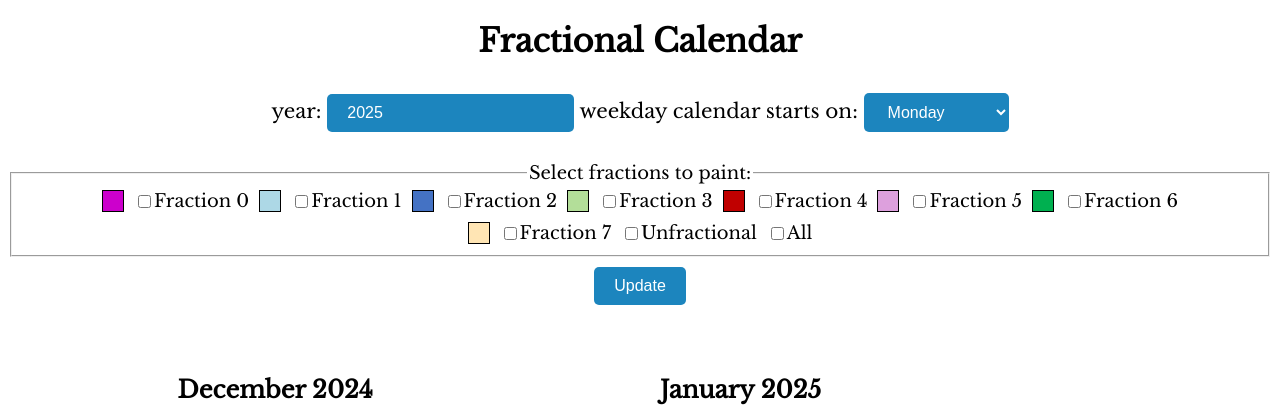
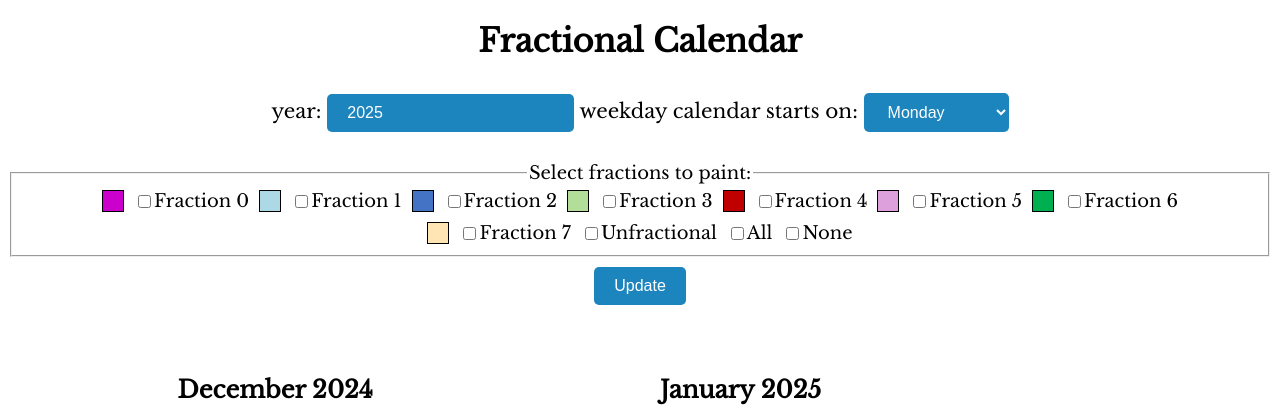
Before and after one commit to rodriesquivel13/FracScheduler, a Flask app: page / in a window 1280 px wide. Shown: the top 412 px of the page. Run offline with Flask 3, Linux system fonts and the light colour scheme.

Commit message:
agregué boton none al fronted

```diff
--- a/templates/calendar.html
+++ b/templates/calendar.html
@@ -39,6 +39,10 @@
                 <div class="fraction-item">
                     <input type="checkbox" id="fraction_all" name="fractions" value="all" {% if 'all' in selected_fractions %}checked{% endif %}>
                     <label for="fraction_all">All</label>
+                </div>
+                <div class="fraction-item">
+                    <input type="checkbox" id="fraction_none" name="fractions" value="none" onclick="deselectAll()">
+                    <label for="fraction_none">None</label>
                 </div>
             </div>
         </fieldset>
@@ -106,5 +110,11 @@
             </div>
         {% endfor %}
     </div>
+    <script>
+        function deselectAll() {
+            const checkboxes = document.querySelectorAll('input[name="fractions"]');
+            checkboxes.forEach(checkbox => checkbox.checked = false);
+        }
+    </script>
 </body>
 </html>
```
